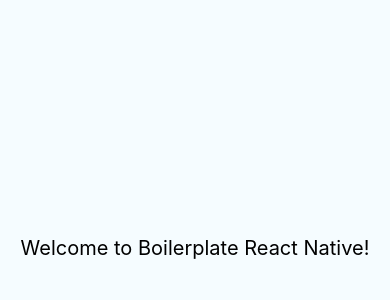
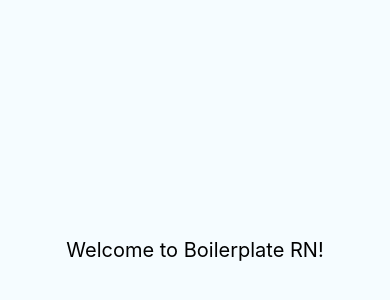
Before and after one commit to danielmachado1980/Spotify, a React Native app: screen / in a window 390 px wide. Shown: the part 172-472 px from the top of the page. Built offline with nearby package versions, Linux system fonts and the light colour scheme.

Commit message:
Config para Reactotron

```diff
--- a/App.js
+++ b/App.js
@@ -6,6 +6,7 @@
  * @flow
  */
 
+import "./src/config/ReactotronConfig";
 import React, {Component} from 'react';
 import {Platform, StyleSheet, Text, View} from 'react-native';
 
@@ -20,8 +21,7 @@
   render() {
     return (
       <View style={styles.container}>
-        <Text style={styles.welcome}>Welcome to Boilerplate React Native!</Text>
-        <Text style={styles.instructions}>{instructions}</Text>
+        <Text style={styles.welcome}>Welcome to Boilerplate RN!</Text>
       </View>
     );
   }
--- a/package.json
+++ b/package.json
@@ -9,7 +9,8 @@
   "dependencies": {
     "prop-types": "^15.6.2",
     "react": "16.6.3",
-    "react-native": "0.57.8"
+    "react-native": "0.57.8",
+    "reactotron-react-native": "^2.1.4"
   },
   "devDependencies": {
     "babel-jest": "23.6.0",
--- /dev/null
+++ b/src/config/ReactotronConfig.js
@@ -0,0 +1,11 @@
+import Reactotron from 'reactotron-react-native';
+
+Reactotron
+  .configure() // controls connection & communication settings
+  .useReactNative() // add all built-in react native plugins
+  .connect() // let's connect!
+
+/* .configure({
+  host: '192.168.15.7', Nox Player
+})
+*/
```
Also changed, not shown: 2 other files (tests, documents, lock files or other folders).
